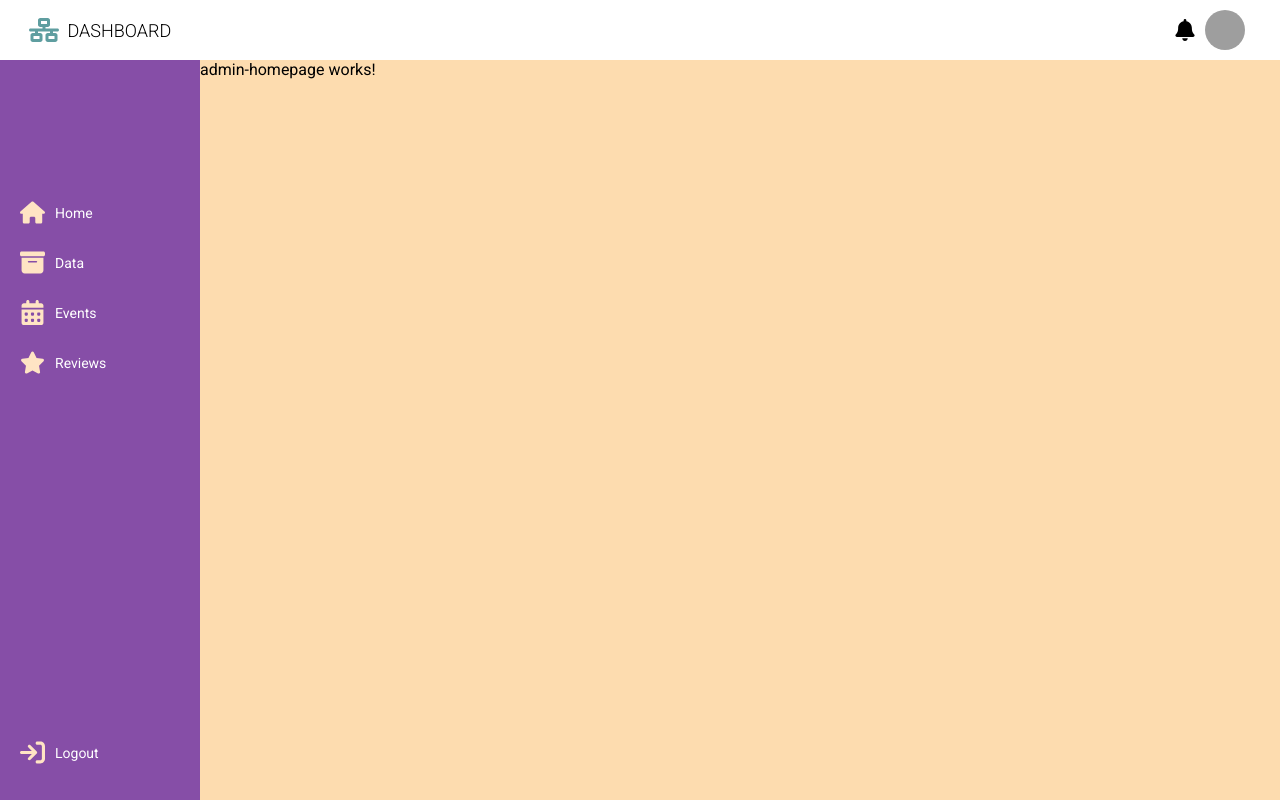
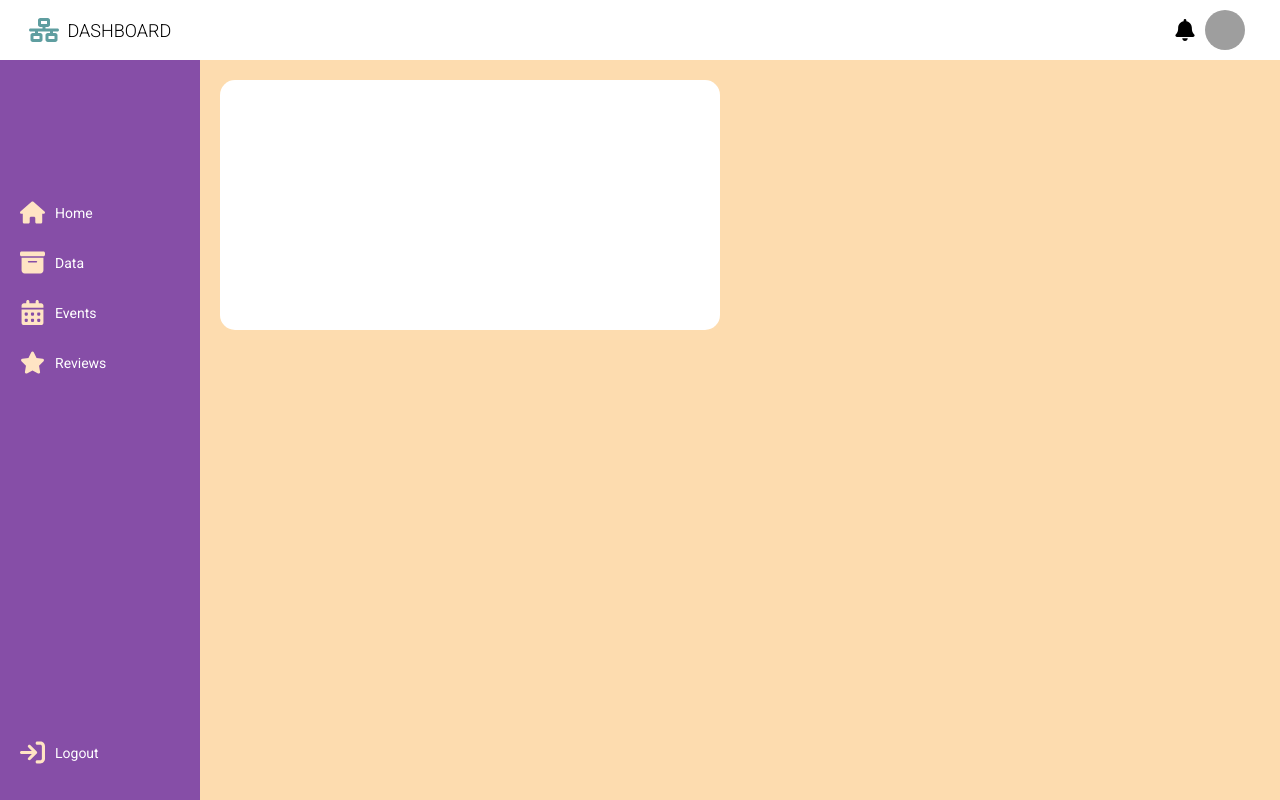
Before and after one commit to jasarevicedis/GoTravnik, an Angular app: page /admin in a window 1280 px wide. Built offline with nearby package versions, Linux system fonts and the light colour scheme; grey boxes are pictures that could not be loaded.

Commit message:
STYLE: weather popup layout updates

```diff
--- a/src/app/admin/pages/admin-homepage/admin-homepage.component.html
+++ b/src/app/admin/pages/admin-homepage/admin-homepage.component.html
@@ -1 +1 @@
-<p>admin-homepage works!</p>
+<div class="visitors-graph-container"></div>
--- a/src/app/admin/pages/admin-homepage/admin-homepage.component.scss
+++ b/src/app/admin/pages/admin-homepage/admin-homepage.component.scss
@@ -5,4 +5,13 @@
     margin-top: 60px;
     display: flex;
     background-color: rgb(253, 220, 175);
+    .visitors-graph-container {
+        width: 500px;
+        height: 250px;
+        display: flex;
+        background-color: white;
+        border-radius: 15px;
+        margin-top: 20px;
+        margin-left: 20px;
+    }
 }
--- a/src/app/public/components/weather-popup/weather-popup.component.html
+++ b/src/app/public/components/weather-popup/weather-popup.component.html
@@ -1 +1,7 @@
-<p>weather-popup works!</p>
+<div class="weather-header">
+    <button (click)="closeWeather()" class="close-weather">X</button>
+    <p>Travnik</p>
+    <div class="hline"></div>
+    <div class="unit-picker"></div>
+</div>
+<div class="weather-content">a</div>
--- a/src/app/public/components/weather-popup/weather-popup.component.scss
+++ b/src/app/public/components/weather-popup/weather-popup.component.scss
@@ -5,9 +5,51 @@ body::-webkit-scrollbar {
 
 :host {
     overflow: auto;
+
+    //width: calc(100vw - 40px);
+    height: 100vh;
+    max-height: 100vh;
+    background-color: rgb(194, 195, 255);
+    width: 100%;
     display: flex;
-    width: 100vw !important;
-    height: 100vh;
-    background-color: rgb(194, 195, 255);
-    max-width: none !important;
+    flex-direction: column;
+    position: absolute;
+    .weather-header {
+        position: fixed;
+        width: 100%;
+        height: 200px;
+
+        background-color: rgb(245, 140, 255);
+        display: flex;
+        flex-direction: column;
+        .close-weather {
+            align-self: flex-end;
+            width: 40px;
+            height: 40px;
+            background-color: green;
+            display: flex;
+            margin-right: 10px;
+            margin-top: 10px;
+        }
+        p {
+            font-size: 30px;
+            color: white;
+            margin-left: 30px;
+        }
+        .hline {
+            width: calc(100% - 60px);
+            margin-left: 30px;
+            height: 1px;
+            display: flex;
+            background-color: rgb(156, 156, 156);
+        }
+        .unit-picker {
+            margin-left: 30px;
+            width: 80px;
+            height: 30px;
+            display: flex;
+            background-color: white;
+            border-radius: 10px;
+        }
+    }
 }
--- a/src/app/public/components/weather-popup/weather-popup.component.ts
+++ b/src/app/public/components/weather-popup/weather-popup.component.ts
@@ -1,10 +1,20 @@
-import { Component } from '@angular/core';
+import { Component, OnInit } from '@angular/core';
+import { MatDialogRef } from '@angular/material/dialog';
 
 @Component({
   selector: 'app-weather-popup',
   templateUrl: './weather-popup.component.html',
   styleUrls: ['./weather-popup.component.scss']
 })
-export class WeatherPopupComponent {
+export class WeatherPopupComponent implements OnInit {
+  constructor(private dialogRef: MatDialogRef<WeatherPopupComponent>) {}
+  ngOnInit(): void {
+    throw new Error('Method not implemented.');
+  }
+  closeWeather(){
+    // Write your stuff here
+    this.dialogRef.close(); // <- Close the mat dialog
+  }
+
 
 }
--- a/src/app/public/pages/homepage/homepage.component.ts
+++ b/src/app/public/pages/homepage/homepage.component.ts
@@ -10,5 +10,13 @@ export class HomepageComponent {
   constructor(private openWeatherService: OpenWeatherPopupService) {}
   openWeatherPopup(): void {
     this.openWeatherService.openWeatherPopup();
+    document.body.className = "disapear-scroll"
   }
+
+
+
+
+
+
+
 }
--- /dev/null
+++ b/src/style/constants.scss
@@ -0,0 +1 @@
+$colorAdminBackground: rgb(244, 234, 255);
--- a/src/styles.scss
+++ b/src/styles.scss
@@ -10,3 +10,7 @@ body { margin: 0; font-family: Roboto, "Helvetica Neue", sans-serif; }
 .disapear-body {
     overflow: hidden !important;
  }
+
+.disapear-scroll::-webkit-scrollbar {
+    display: none;
+}
```
Also changed, not shown: src/style/mixins.scss (added, +10 -0 lines).
